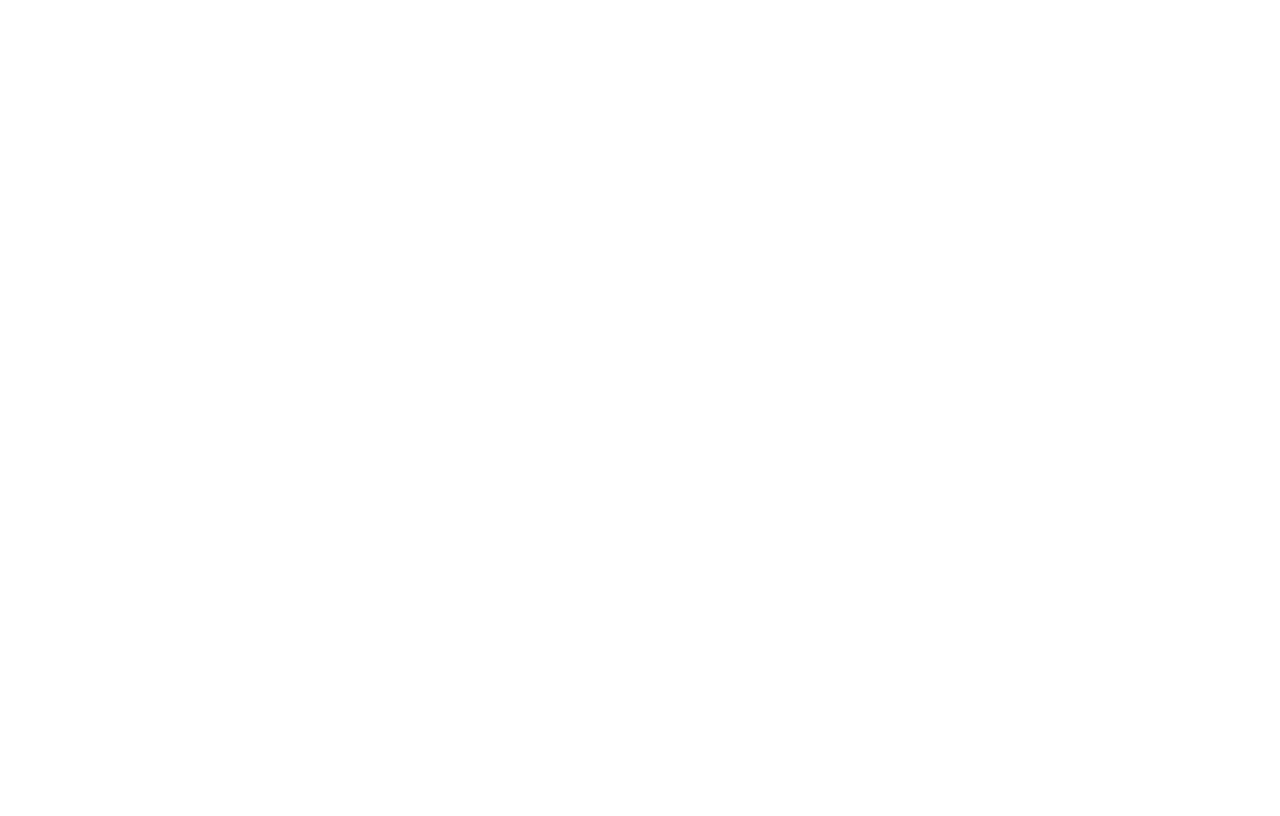
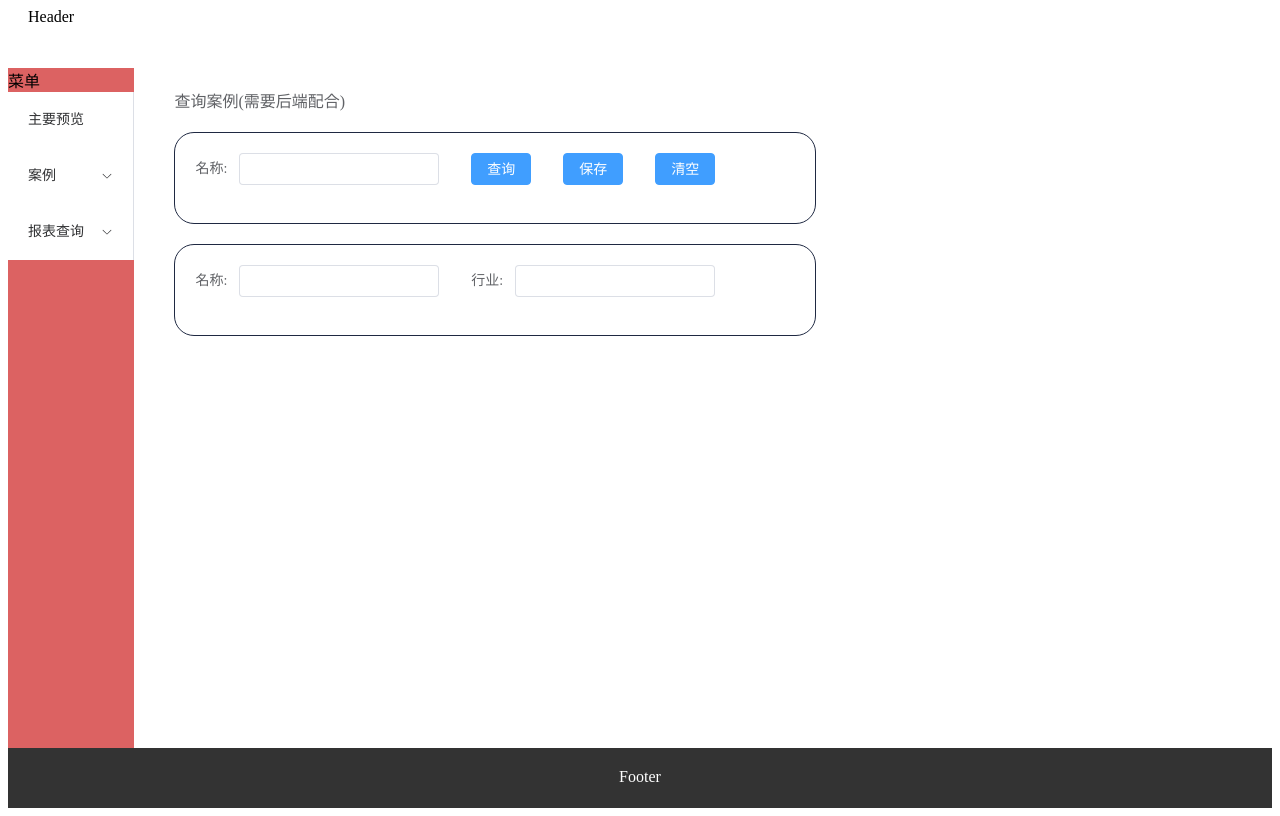
Before and after one commit to youcaijun/web-learning, a Vue app in the folder my-first-app/: page /labelCase in a window 1280 px wide. Before the commit this address had no page. Built offline with nearby package versions, Linux system fonts and the light colour scheme.

Commit message:
新增Pinia案例

```diff
--- a/my-first-app/src/components/menu.vue
+++ b/my-first-app/src/layout/components/menu.vue
@@ -8,16 +8,18 @@ import { ElMenu, ElMenuItem } from 'element-plus';
     <el-menu :router="true">
         <el-menu-item index="/main">主要预览</el-menu-item>
         <el-sub-menu index="1">
-            <template #title><span>基本配置</span></template>
-            <el-menu-item index="/label">标的配置</el-menu-item>
-            <el-menu-item index="1-2">参数配置</el-menu-item>
+            <template #title><span>案例</span></template>
+            <el-menu-item index="/labelCase">查询案例</el-menu-item>
+            <el-menu-item index="/ButtonCase">按钮案例</el-menu-item>
+            <el-menu-item index="/PiniaCase">Pinia案例</el-menu-item>
+
         </el-sub-menu>
         <el-sub-menu index="2">
             <template #title><span>报表查询</span></template>
             <el-menu-item index="/labelReport">标的报表</el-menu-item>
             <el-menu-item index="1-2">待用</el-menu-item>
         </el-sub-menu>
-        <el-menu-item index="/Button">系统维护</el-menu-item>
+
     </el-menu>
 </template>
 
--- /dev/null
+++ b/my-first-app/src/layout/layout.vue
@@ -0,0 +1,48 @@
+<script setup>
+import { ElContainer, ElHeader, ElAside, ElMain, ElFooter } from 'element-plus';
+import Vmenu from '@/layout/components/menu.vue';
+</script>
+
+<template>
+  <div class="common-layout">
+    <el-container class="wrapper">
+      <el-header>Header
+
+      </el-header>
+      <el-container>
+        <el-aside class="aside">
+          <!-- 菜单 -->
+          <Vmenu></Vmenu>
+        </el-aside>
+        <el-main>
+          <!--使用router才能访问-->
+          <router-view></router-view>
+        </el-main>
+      </el-container>
+    </el-container>
+    <el-footer class="footer">Footer</el-footer>
+  </div>
+
+</template>
+
+<style scoped>
+/* 确保footer在底部 */
+.common-layout {
+  display: flex;
+  flex-direction: column;
+  min-height: 100vh; /* 确保容器至少占据整个视口的高度 */
+}
+
+.aside {
+  width: 10%;
+  background: #dc6262;
+}
+
+.footer {
+  background: #333;
+  color: white;
+  padding: 20px;
+  text-align: center;
+  margin-top: auto;
+}
+</style>
--- a/my-first-app/src/router/index.js
+++ b/my-first-app/src/router/index.js
@@ -13,29 +13,35 @@ const routes = [
 	// },
 	{
 		path: "/", // http://localhost:8080/content
-		name: "Index",
-		component: () => import("@/views/index.vue"),
+		name: "layout",
+		//	component: () => import("@/old/index.vue"),
+		component: () => import("@/layout/layout.vue"),
 		children: [ // 子路由
 			{
 				path: '/main',
 				component: () => import("@/views/main.vue")
 			},
 			{
+				path: '/PiniaCase',
+				component: () => import("@/views/pinia-case.vue")
+			},
+			{
+				path: "/buttonCase",
+				component: () => import("@/views/el-button-case.vue")
+			},
+			{
 				path: '/content',
 				component: () => import("@/views/content.vue")
 			},
 			{
-				path: "/label",
-				component: () => import("@/views/label.vue")
+				path: "/labelCase",
+				component: () => import("@/views/label-case.vue")
 			},
 			{
 				path: "/labelReport",
 				component: () => import("@/views/labelReport.vue")
 			},
-			{
-				path: "/button",
-				component: () => import("@/views/el-button.vue")
-			}
+
 
 		]
 	}
--- /dev/null
+++ b/my-first-app/src/stores/store.js
@@ -0,0 +1,15 @@
+import { defineStore } from 'pinia'
+import { ref } from 'vue'
+
+export  const listStore = defineStore ( 'listStore',{
+    // 状态
+    state: () => ({
+        str:ref('Hello Pinia'),
+    }),
+    // 方法
+    actions: {
+        updateStr(newStr) {
+            this.str = newStr;
+        }
+    },
+});
--- a/my-first-app/src/views/label.vue
+++ b/my-first-app/src/views/label-case.vue
@@ -50,7 +50,7 @@ const onQuery = (name) => {
 
 <template>
 
-	<el-text class="mx-1" size="large">标的配置</el-text>
+	<el-text class="mx-1" size="large">查询案例(需要后端配合)</el-text>
 
 	<el-form :inline="true" :model="form" label-width="auto" >
 		<el-form-item label="名称:">
--- a/my-first-app/src/views/main.vue
+++ b/my-first-app/src/views/main.vue
@@ -1,9 +1,17 @@
 <script setup>
 import ECharts from '@/components/echarts.vue';
+
+ import { listStore } from '@/stores/store.js';
+
+ // 使用 Pinia 存储
+const list = listStore();
 </script>
 
 <template>
+
     <h1>主要预览</h1>
+
+    {{list.str}}
     <ECharts></ECharts>
 </template>
 
--- /dev/null
+++ b/my-first-app/src/views/pinia-case.vue
@@ -0,0 +1,17 @@
+<script setup>
+ import { defineStore, storeToRefs } from 'pinia';
+ import { listStore } from '@/stores/store.js';
+
+ // 使用 Pinia 存储
+const list = listStore();
+
+</script>
+
+<template>
+	Pinia案例 <br>
+{{list.str}}
+
+ <el-button type="primary" @click="list.updateStr('在主页可以看到');">更新</el-button>
+</template>
+
+<style scoped></style>
```
Also changed, not shown: my-first-app/src/old/index.vue (renamed from my-first-app/src/views/index.vue, +5 -2 lines), my-first-app/src/views/el-button-case.vue (renamed from my-first-app/src/views/el-button.vue), 2 other files (tests, documents, lock files or other folders).
